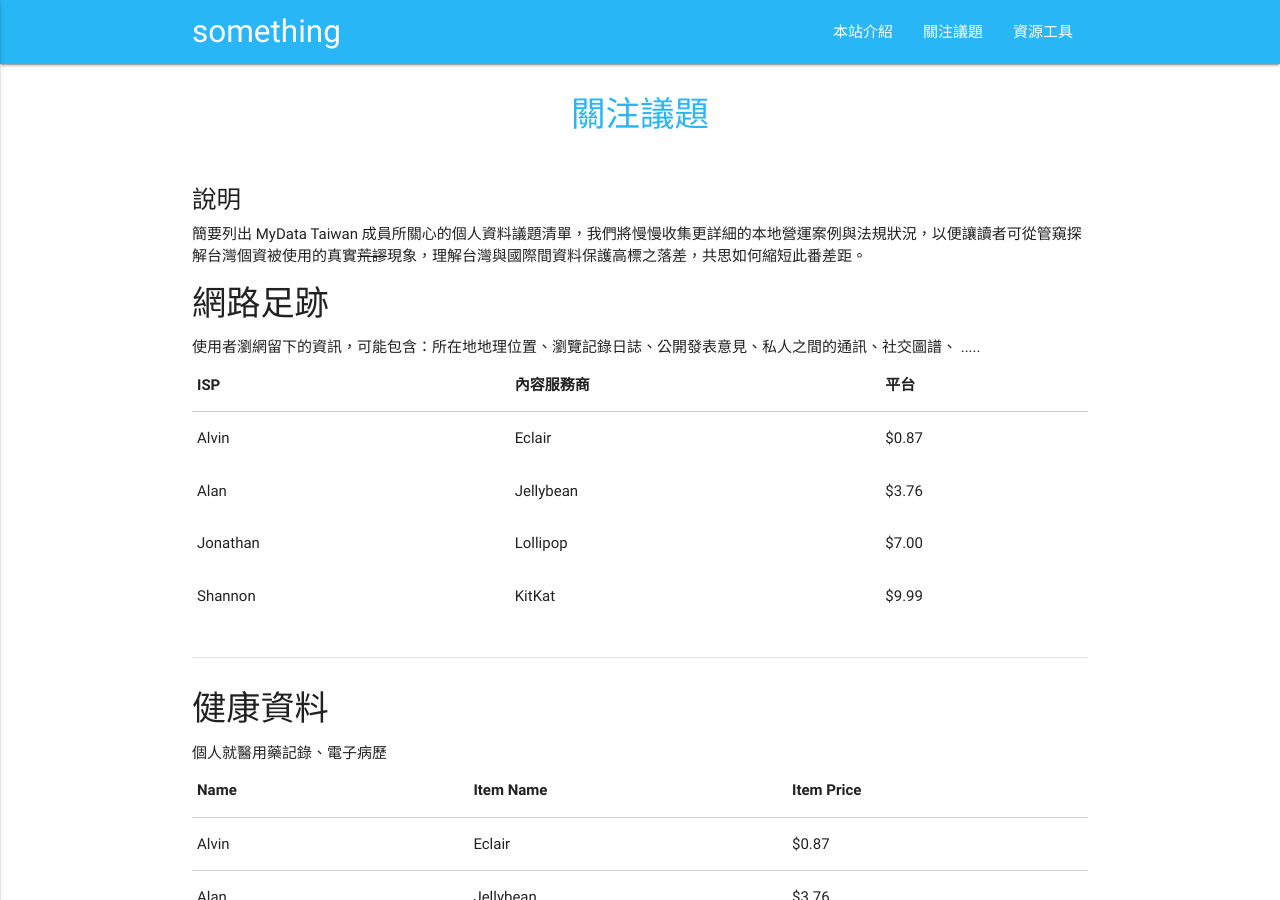
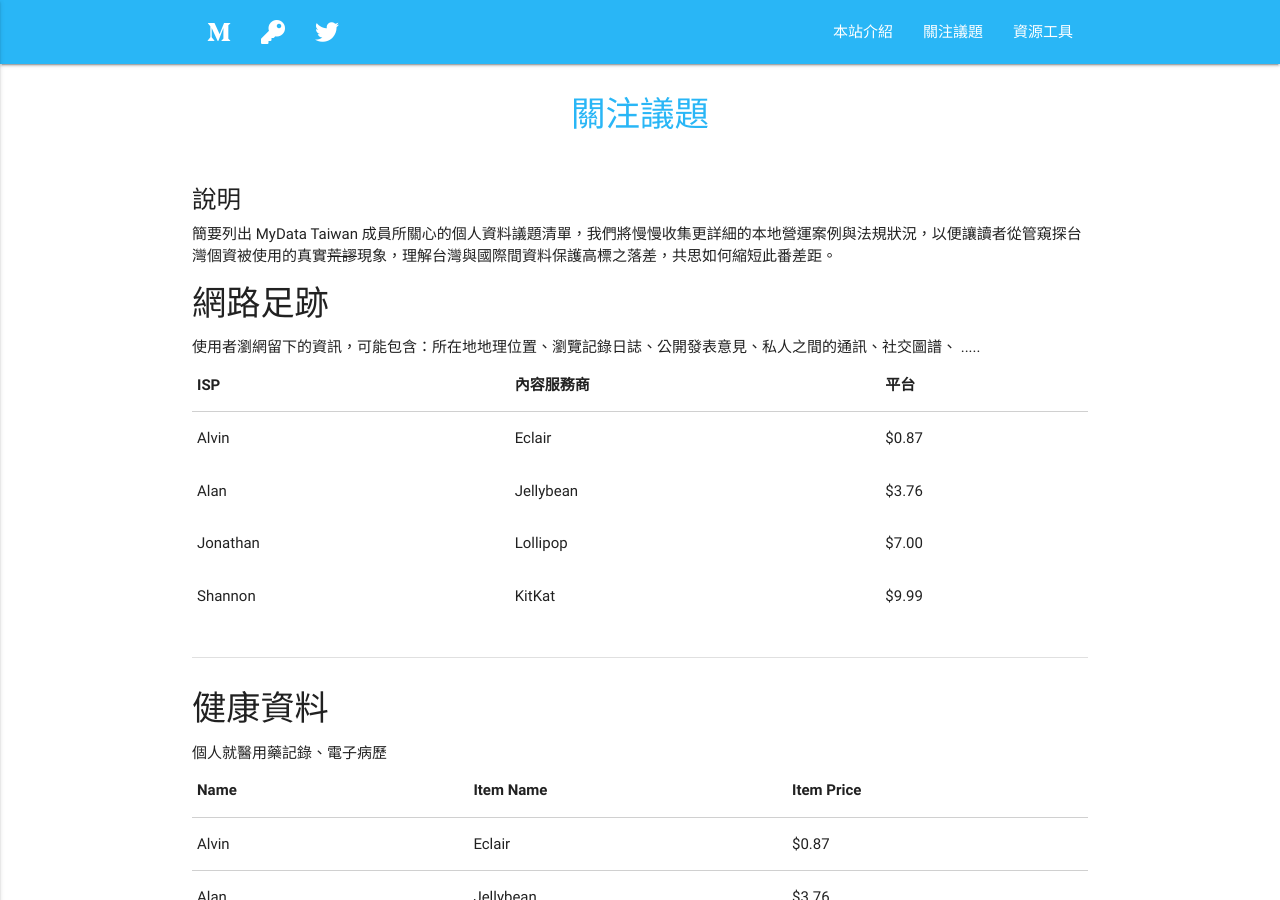
Before and after one commit to twngo/mydata-cms, a Jekyll site: the page built from issues.md, in a window 1280 px wide and 900 px high. Built offline with Jekyll 4.4.1, drawn with Linux system fonts in a browser that asks for light colours; nearby versions of some CDN libraries.

Commit message:
awsomefont

```diff
--- a/_config.yml
+++ b/_config.yml
@@ -16,9 +16,7 @@
 title: MyData Taiwan
 email: hello@okfn.tw
 description: >- # this means to ignore newlines until "baseurl:"
-  Write an awesome description for your new site here. You can edit this
-  line in _config.yml. It will appear in your document head meta (for
-  Google search results) and in your feed.xml site description.
+   Offical Website of MyData Taiwan, a local hub of MyData Global Network
 baseurl: "" # the subpath of your site, e.g. /blog
 url: "" # the base hostname & protocol for your site, e.g. http://example.com
 twitter_username: okfntw
--- a/_includes/head.html
+++ b/_includes/head.html
@@ -11,6 +11,7 @@
     <link rel="stylesheet" type="text/css" media="screen,projection" href="{{ "/assets/main.css" | relative_url }}">
     <link rel="canonical" href="{{ page.url | replace:'index.html','' | absolute_url }}" />
     <link rel="alternate" type="application/rss+xml" title="{{ site.title | escape }}" href="{{ "/feed.xml" | relative_url }}" />
+    <link href="https://use.fontawesome.com/releases/v5.0.6/css/all.css" rel="stylesheet">
 
     {% if jekyll.environment == 'production' and site.google_analytics %}
     {% include google-analytics.html %}
--- a/_includes/header.html
+++ b/_includes/header.html
@@ -1,8 +1,12 @@
 <nav class="light-blue lighten-1" role="navigation">
-    <div class="nav-wrapper container"><a id="logo-container" class="brand-logo" href="{{ "/" | relative_url }}">something</a>
+    <div class="nav-wrapper container"><a id="logo-container" class="brand-logo" href="{{ "/" | relative_url }}"></a>
     {% assign default_paths = site.pages | map: "path" %}
     {% assign page_paths = site.header_pages | default: default_paths %}
-
+ <ul class="left hide-on-med-and-down">
+<li><a href="https://netpolicy.taipei.io"><i class="fab fa-medium-m"></i></a></li>
+<li><a href="https://keybase.io/twngoxyz"><i class="fas fa-key"></i></a><li>
+<li><a href="https://twitter.com/oktaiwanonline"><i class="fab fa-twitter"></i></a></li>
+</ul>
           <ul class="right hide-on-med-and-down">
             <li><a href="/about">本站介紹</a></li>
             <li><a href="/issues">關注議題</a></li>
--- a/issues.md
+++ b/issues.md
@@ -7,10 +7,9 @@ permalink: /issues/
 <h1 class="page-title">{{ page.title | escape }}</h1>
 
 
-
 <div class="section">
 <h5>說明</h5>
-簡要列出 MyData Taiwan 成員所關心的個人資料議題清單，我們將慢慢收集更詳細的本地營運案例與法規狀況，以便讓讀者可從管窺探解台灣個資被使用的真實<strike>荒謬</strike>現象，理解台灣與國際間資料保護高標之落差，共思如何縮短此番差距。
+簡要列出 MyData Taiwan 成員所關心的個人資料議題清單，我們將慢慢收集更詳細的本地營運案例與法規狀況，以便讓讀者從管窺探台灣個資被使用的真實<strike>荒謬</strike>現象，理解台灣與國際間資料保護高標之落差，共思如何縮短此番差距。
 
     <h4>網路足跡</h4>
     使用者瀏網留下的資訊，可能包含：所在地地理位置、瀏覽記錄日誌、公開發表意見、私人之間的通訊、社交圖譜、 .....
```
Also changed, not shown: _layouts/home.html (+4 -4 lines), index.md (+1 -1 lines), README.md.
